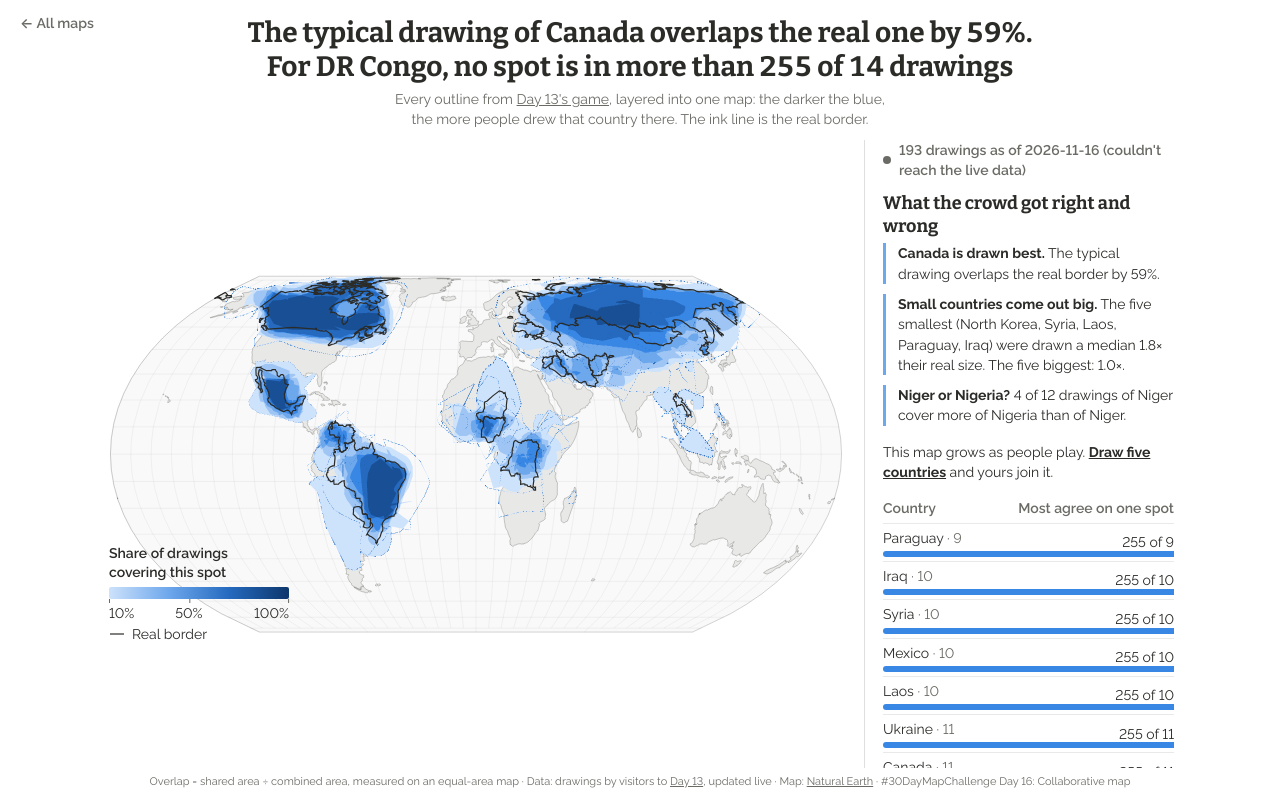
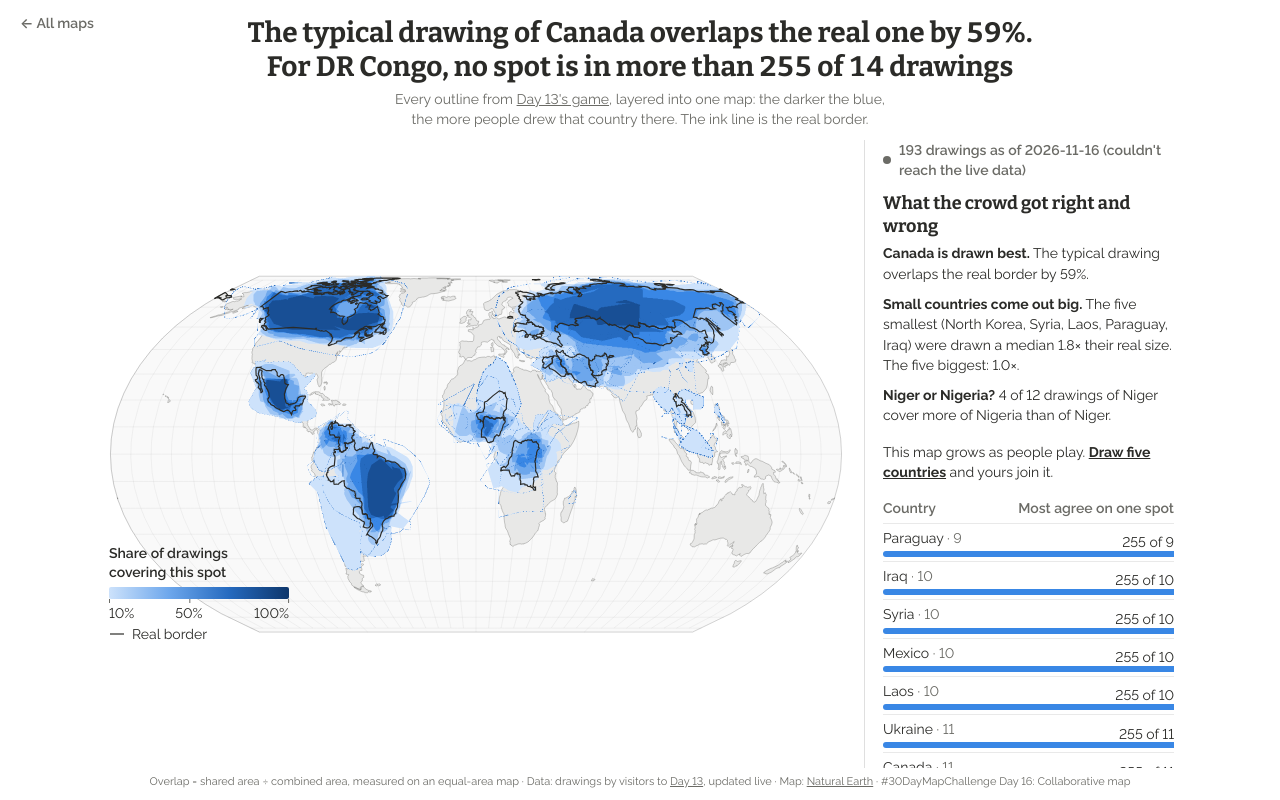
Before and after one commit to daniellecarrick/30-day-map-challenge, a plain HTML site: page docs/day16/index.html in a window 1280 px wide. Drawn offline with nearby package versions, Linux system fonts and the light colour scheme; no server answers.

Commit message:
Day 16: drop the accent bar on the insights
Co-Authored-By: Claude Opus 5.5 <noreply@anthropic.com>

```diff
--- a/docs/day16/index.html
+++ b/docs/day16/index.html
@@ -163,7 +163,7 @@ body { margin: 0; background: var(--bg); color: var(--ink);
   .live i { width: 8px; height: 8px; border-radius: 50%; background: var(--muted); flex: none; }
   .live.on i { background: var(--cat-3); box-shadow: 0 0 0 3px color-mix(in srgb, var(--cat-3) 25%, transparent); }
   .finds { margin: 0 0 16px; padding: 0; list-style: none; }
-  .finds li { margin: 0 0 10px; padding-left: 12px; border-left: 3px solid var(--seq-3); }
+  .finds li { margin: 0 0 10px; }
   .finds b { font-weight: 700; }
   .cta { margin: 0 0 16px; }
   .cta a { font-weight: 700; color: inherit; }
```
Also changed, not shown: day16-collaborative/web/index.html (+1 -1 lines).
